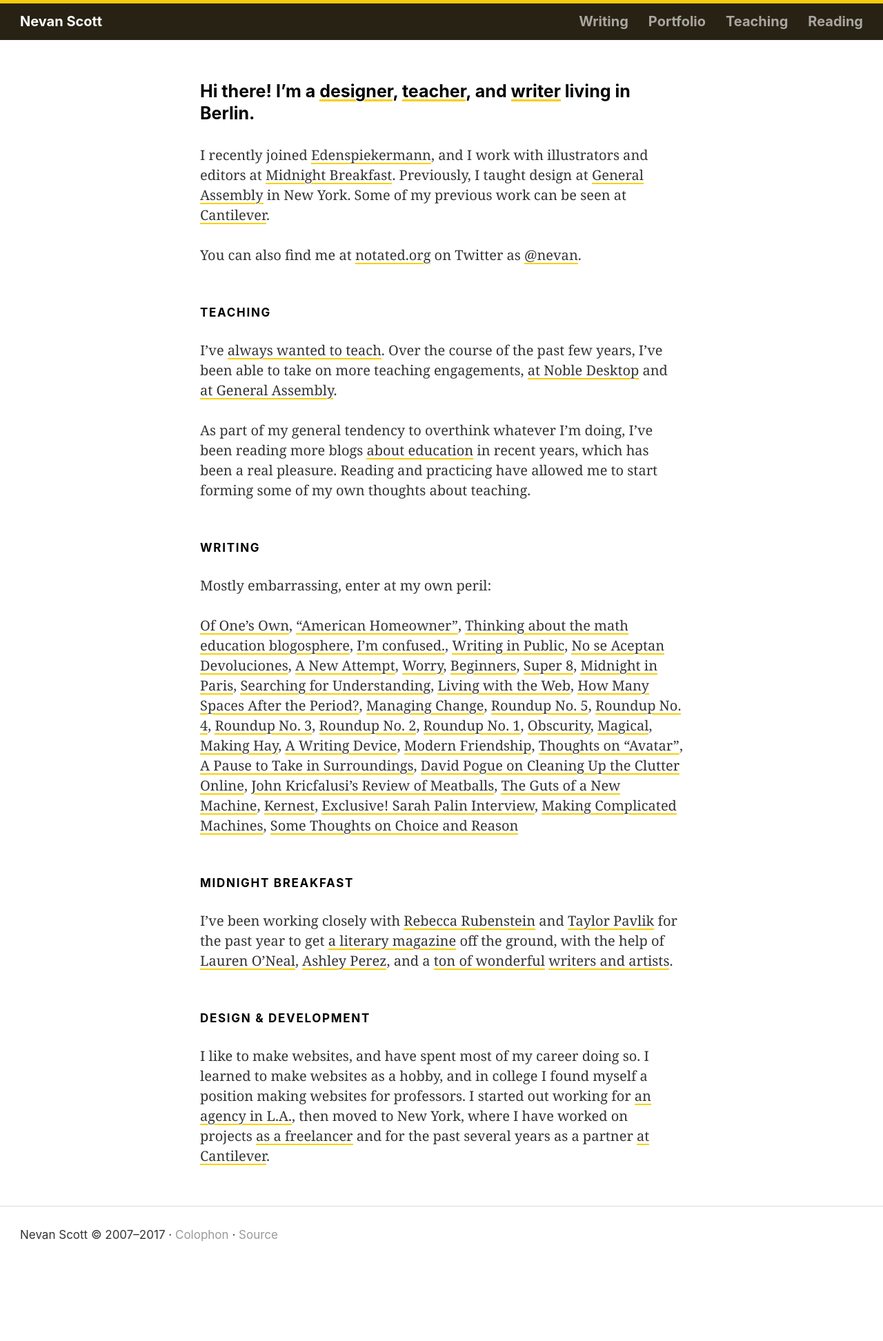
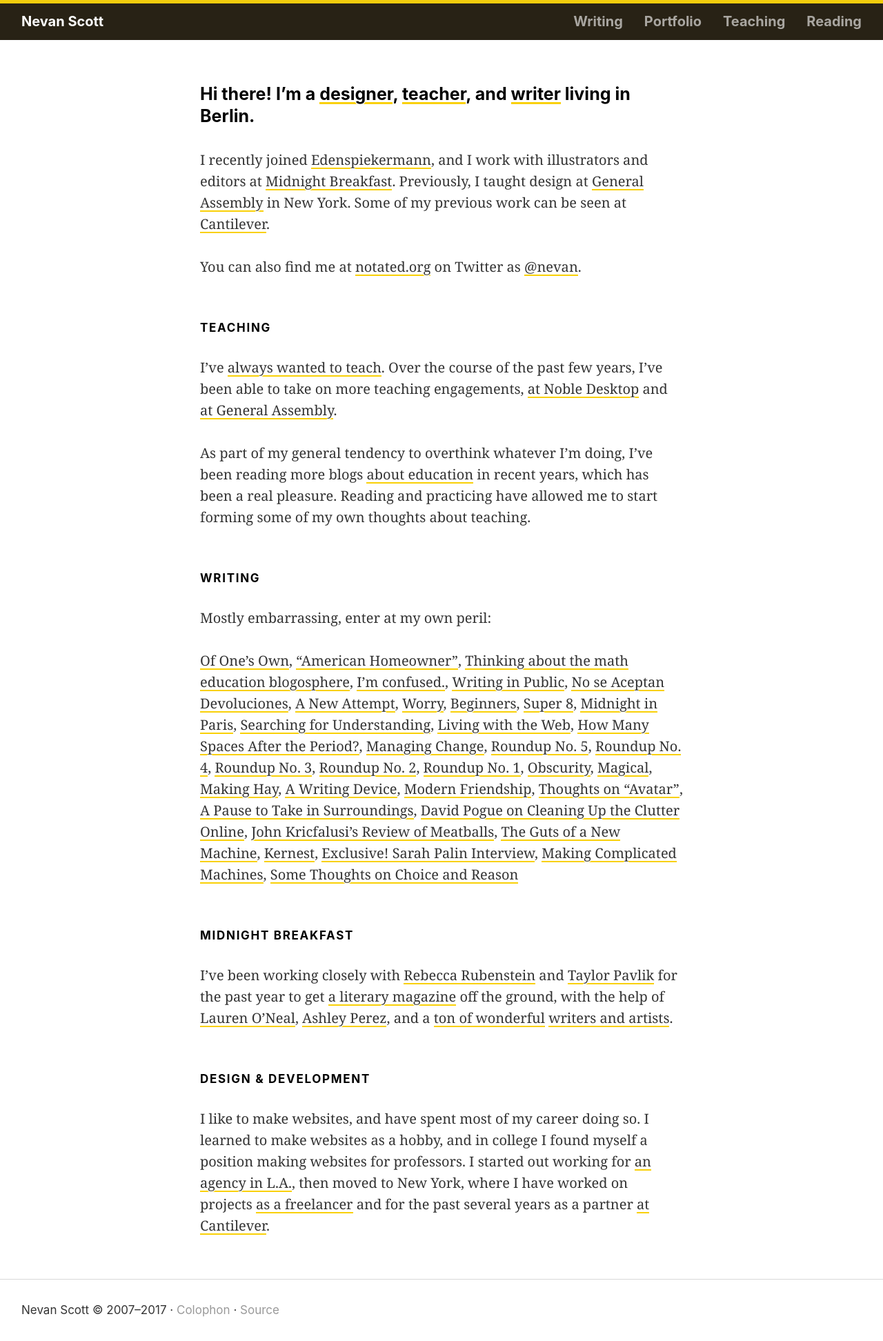
Before and after one commit to nevanscott/nevanscott.github.io, a Jekyll site: the page built from index.md, in a window 1280 px wide. Shown: the whole page at 69% size. Built offline with Jekyll 4.4.1, drawn with Linux system fonts in a browser that asks for light colours; before the commit the page ends 1832 px from its top, so only the background shows below that.

Commit message:
spacing tweaks

```diff
--- a/_includes/main.scss
+++ b/_includes/main.scss
@@ -81,7 +81,7 @@ $ssl: "all and (min-width: 45em)";
   --font-size-subhead: calc(0.85 * var(--font-size));
   --font-size-caption: calc(0.85 * var(--font-size));
   --font-size-micro: calc(0.75 * var(--font-size));
-  --line-height: 1.3;
+  --line-height: 1.4;
   --line-height-base: calc(var(--font-size) * var(--line-height));
   --line-height-heading: 1.2;
   --reading-measure: calc(35 * var(--font-size-base));
@@ -98,7 +98,7 @@ $ssl: "all and (min-width: 45em)";
   :root {
     --font-size: 18px;
     --font-size-title: calc(2 * var(--font-size));
-    --line-height: 1.4;
+    --line-height: 1.5;
     --line-height-heading: 1.3;
     --type-space-tad: calc(2 * var(--line-height-base));
     --type-space-dash: calc(1 * var(--line-height-base));
@@ -109,7 +109,7 @@ $ssl: "all and (min-width: 45em)";
 @media #{$ssl} {
   :root {
     --font-size: 20px;
-    --line-height: 1.45;
+    --line-height: 1.55;
   }
 }
 
```
